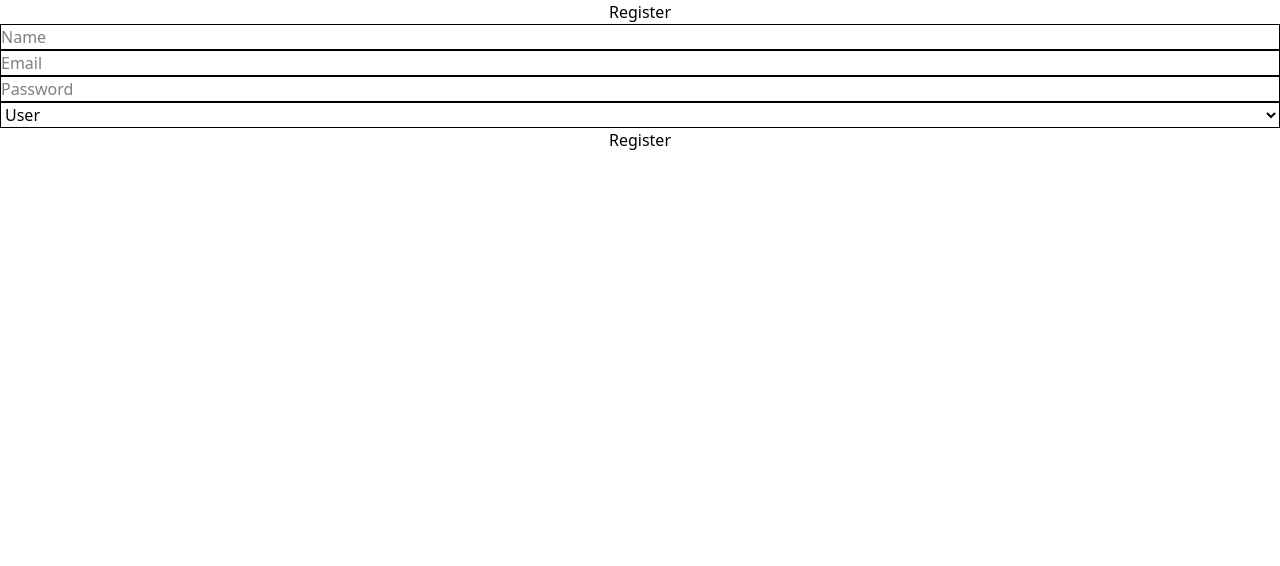
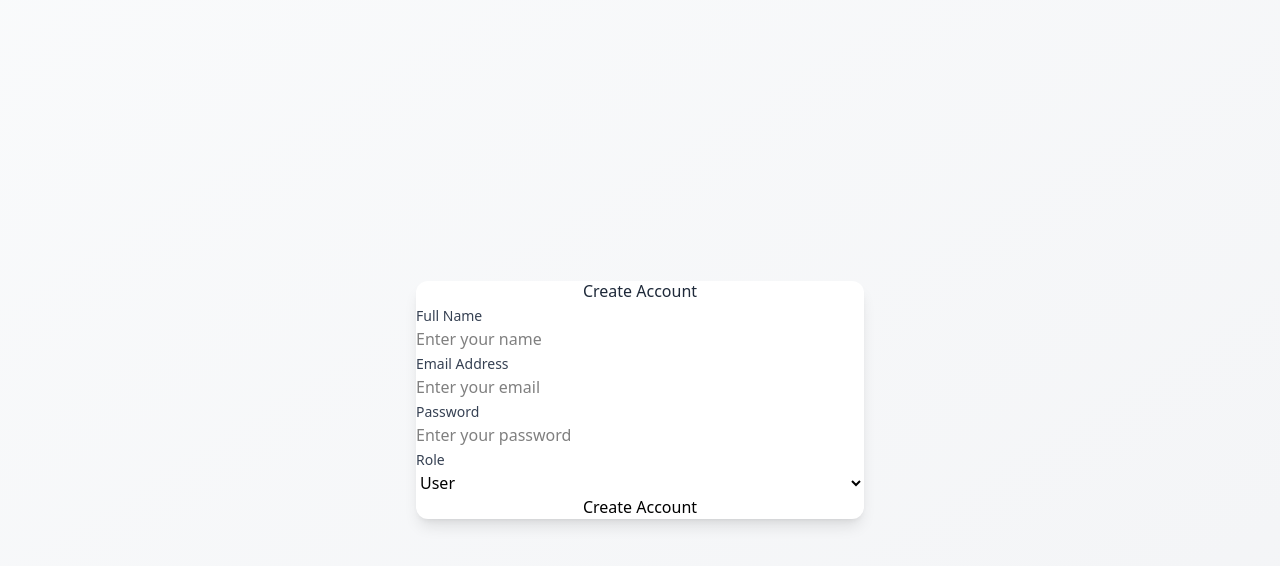
Before and after one commit to Aniket21628/AetherDesk, a Next.js app in the folder frontend/: page /register in a window 1280 px wide. Shown: the top 566 px of the page. Built offline with nearby package versions, Linux system fonts and the light colour scheme.

Commit message:
Update dependencies and enhance UI components for improved user experience

```diff
--- a/frontend/src/app/dashboard/page.tsx
+++ b/frontend/src/app/dashboard/page.tsx
@@ -17,8 +17,8 @@ type Ticket = {
 export default function DashboardPage() {
   const [tickets, setTickets] = useState<Ticket[]>([]);
   const [error, setError] = useState('');
-  const { token, logout } = useAuth();
-  const router = useRouter();
+  const { token, logout } = useAuth(); // hook 1
+  const router = useRouter();         // hook 2
 
   useEffect(() => {
     if (!token) {
@@ -26,8 +26,7 @@ export default function DashboardPage() {
     }
   }, [token, router]);
 
-  if (!token) return <p>Loading...</p>;
-
+  useEffect(() => {
     const fetchTickets = async () => {
       const token = localStorage.getItem('token');
       try {
@@ -45,19 +44,35 @@ export default function DashboardPage() {
       }
     };
 
-  useEffect(() => {
+    if (token) {
       fetchTickets();
-  }, []);
+    }
+  }, [token]);
+
+  if (!token) return <p>Loading...</p>;
 
   return (
-    <div className="p-6 bg-gray-50 min-h-screen">
-      <h1 className="text-2xl font-bold mb-4">Ticket Dashboard</h1>
-      {error && <p className="text-red-500 mb-4">{error}</p>}
-      <div className="grid grid-cols-1 sm:grid-cols-2 lg:grid-cols-3 gap-4">
-        {tickets.map(ticket => (
-          <TicketCard key={ticket.id} ticket={ticket} />
+    <div className="p-6 min-h-screen bg-gradient-to-b from-blue-100 to-white">
+  <h1 className="text-4xl font-bold mb-10 text-blue-900">🎫 Ticket Dashboard</h1>
+
+  <div className="grid grid-cols-1 md:grid-cols-3 gap-6">
+    {['open', 'in progress', 'closed'].map(status => (
+      <div key={status}>
+        <h2 className="text-2xl font-semibold mb-4 capitalize text-gray-800">
+          {status.replace('_', ' ')}
+        </h2>
+
+        {tickets.filter(t => t.status.toLowerCase() === status).length === 0 ? (
+          <p className="text-gray-500 italic">No tickets</p>
+        ) : (
+          tickets
+            .filter(t => t.status.toLowerCase() === status)
+            .map(ticket => <TicketCard key={ticket.id} ticket={ticket} />)
+        )}
+      </div>
     ))}
   </div>
 </div>
+
   );
 }
--- a/frontend/src/app/globals.css
+++ b/frontend/src/app/globals.css
@@ -1,2 +1,3 @@
 @import "tailwindcss/preflight";
+@import "tailwindcss";
 @tailwind utilities;
--- a/frontend/src/app/login/page.tsx
+++ b/frontend/src/app/login/page.tsx
@@ -1,5 +1,4 @@
 'use client';
-
 import { useState } from 'react';
 import { useRouter } from 'next/navigation';
 import { useAuth } from '../../context/AuthContext';
@@ -13,7 +12,6 @@ export default function LoginPage() {
 
   const handleChange = (e: React.ChangeEvent<HTMLInputElement>) => {
     setForm({ ...form, [e.target.name]: e.target.value });
-    // Clear error when user starts typing
     if (error) setError('');
   };
 
@@ -23,7 +21,10 @@ export default function LoginPage() {
     setError('');
 
     try {
-      console.log('Attempting login with:', { email: form.email, password: form.password ? '***' : 'empty' });
+      console.log('Attempting login with:', {
+        email: form.email,
+        password: form.password ? '***' : 'empty'
+      });
 
       const res = await fetch('http://localhost:5000/auth/login', {
         method: 'POST',
@@ -57,12 +58,12 @@ export default function LoginPage() {
   };
 
   return (
-    <div className="min-h-screen flex items-center justify-center bg-gray-50">
-      <div className="bg-white p-6 rounded shadow-md w-full max-w-md space-y-4">
-        <h2 className="text-2xl font-bold text-center">Login</h2>
+    <div className="min-h-screen flex items-center justify-center bg-gradient-to-br from-gray-50 to-gray-100">
+      <div className="bg-white p-6 rounded-xl shadow-lg w-full max-w-md space-y-6 transform transition-all duration-300 hover:-translate-y-1 hover:shadow-xl">
+        <h2 className="text-2xl font-bold text-center text-gray-800 mb-6">Login</h2>
 
         {error && (
-          <div className="bg-red-50 border border-red-200 text-red-600 px-4 py-3 rounded">
+          <div className="bg-red-50 border border-red-200 text-red-600 px-4 py-3 rounded-md animate-fade-in">
             {error}
           </div>
         )}
@@ -73,9 +74,9 @@ export default function LoginPage() {
             name="email"
             value={form.email}
             onChange={handleChange}
-            className="w-full p-2 border rounded focus:border-blue-500 focus:outline-none"
-            placeholder="Email"
+            placeholder="Email address"
             required
+            className="w-full p-3 border rounded-lg focus:border-blue-500 focus:ring-2 focus:ring-blue-200 focus:outline-none transition-colors duration-200 placeholder:text-gray-400"
           />
 
           <input
@@ -83,26 +84,30 @@ export default function LoginPage() {
             name="password"
             value={form.password}
             onChange={handleChange}
-            className="w-full p-2 border rounded focus:border-blue-500 focus:outline-none"
             placeholder="Password"
             required
+            className="w-full p-3 border rounded-lg focus:border-blue-500 focus:ring-2 focus:ring-blue-200 focus:outline-none transition-colors duration-200 placeholder:text-gray-400"
           />
 
           <button
             onClick={handleSubmit}
             disabled={isLoading || !form.email || !form.password}
-            className="w-full bg-blue-600 text-white p-2 rounded hover:bg-blue-700 disabled:bg-gray-400 disabled:cursor-not-allowed"
+            className={`w-full p-3 rounded-lg font-medium text-white transition-colors duration-200 ${
+              isLoading
+                ? 'bg-gray-400 cursor-not-allowed'
+                : 'bg-blue-600 hover:bg-blue-700 active:bg-blue-800'
+            }`}
           >
             {isLoading ? 'Logging in...' : 'Login'}
           </button>
         </div>
 
-        <div className="text-center">
+        <div className="text-center pt-4 border-t border-gray-200">
           <p className="text-sm text-gray-600">
             Don't have an account?{' '}
             <button
               onClick={() => router.push('/register')}
-              className="text-blue-600 hover:underline"
+              className="text-blue-600 font-medium hover:text-blue-800 transition-colors duration-200"
             >
               Sign up
             </button>
--- a/frontend/src/app/page.tsx
+++ b/frontend/src/app/page.tsx
@@ -4,7 +4,10 @@ export default function Home() {
   return (
     <main className="min-h-screen bg-gray-100 p-8">
       <h1 className="text-3xl font-bold mb-6 text-center">AI Support Chatbot</h1>
-      <Chatbot />
+      <div className="max-width flex flex-items justify-center mx-auto">
+       <Chatbot />
+      </div>
+
     </main>
   );
 }
--- a/frontend/src/app/register/page.tsx
+++ b/frontend/src/app/register/page.tsx
@@ -1,5 +1,4 @@
 'use client';
-
 import { useState } from 'react';
 import { useRouter } from 'next/navigation';
 import { useAuth } from '../../context/AuthContext';
@@ -7,11 +6,10 @@ import { useAuth } from '../../context/AuthContext';
 export default function RegisterPage() {
   const { setToken } = useAuth();
   const router = useRouter();
-
   const [name, setName] = useState('');
   const [email, setEmail] = useState('');
   const [password, setPassword] = useState('');
-  const [role, setRole] = useState('user'); // default role
+  const [role, setRole] = useState('user');
   const [error, setError] = useState('');
   const [loading, setLoading] = useState(false);
 
@@ -20,6 +18,7 @@ export default function RegisterPage() {
     setError('');
     setLoading(true);
 
+    try {
       const res = await fetch('http://localhost:5000/auth/register', {
         method: 'POST',
         headers: { 'Content-Type': 'application/json' },
@@ -27,63 +26,105 @@ export default function RegisterPage() {
       });
 
       const data = await res.json();
-    setLoading(false);
 
       if (!res.ok) {
         setError(data.error || 'Registration failed');
       } else {
-      // Optionally log user in immediately or redirect to login
-      // For now, redirect to login
         router.push('/login');
+      }
+    } catch (error) {
+      setError('Network error. Please try again.');
+    } finally {
+      setLoading(false);
     }
   };
 
   return (
-    <div className="max-w-md mx-auto mt-16 p-8 bg-white rounded shadow-md">
-      <h1 className="text-3xl font-semibold mb-6 text-center">Register</h1>
-      {error && <p className="mb-4 text-red-600">{error}</p>}
-      <form onSubmit={handleSubmit} className="space-y-5">
+    <div className="min-h-screen flex items-center justify-center bg-gradient-to-br from-gray-50 to-gray-100">
+      <div className="bg-white p-6 rounded-xl shadow-lg w-full max-w-md space-y-6 transform transition-all duration-300 hover:-translate-y-1 hover:shadow-xl">
+        <h1 className="text-2xl font-bold text-center text-gray-800 mb-6">Create Account</h1>
+
+        {error && (
+          <div className="bg-red-50 border border-red-200 text-red-600 px-4 py-3 rounded-md animate-fade-in">
+            {error}
+          </div>
+        )}
+
+        <form onSubmit={handleSubmit} className="space-y-4">
+          <div className="space-y-2">
+            <label htmlFor="name" className="text-sm font-medium text-gray-700">
+              Full Name
+            </label>
             <input
+              id="name"
               type="text"
-          placeholder="Name"
+              placeholder="Enter your name"
               required
-          className="w-full px-4 py-2 border rounded focus:outline-none focus:ring-2 focus:ring-blue-500"
               value={name}
               onChange={(e) => setName(e.target.value)}
+              className="w-full p-3 border rounded-lg focus:border-blue-500 focus:ring-2 focus:ring-blue-200 focus:outline-none transition-colors duration-200 placeholder:text-gray-400"
             />
+          </div>
+
+          <div className="space-y-2">
+            <label htmlFor="email" className="text-sm font-medium text-gray-700">
+              Email Address
+            </label>
             <input
+              id="email"
               type="email"
-          placeholder="Email"
+              placeholder="Enter your email"
               required
-          className="w-full px-4 py-2 border rounded focus:outline-none focus:ring-2 focus:ring-blue-500"
               value={email}
               onChange={(e) => setEmail(e.target.value)}
+              className="w-full p-3 border rounded-lg focus:border-blue-500 focus:ring-2 focus:ring-blue-200 focus:outline-none transition-colors duration-200 placeholder:text-gray-400"
             />
+          </div>
+
+          <div className="space-y-2">
+            <label htmlFor="password" className="text-sm font-medium text-gray-700">
+              Password
+            </label>
             <input
+              id="password"
               type="password"
-          placeholder="Password"
+              placeholder="Enter your password"
               required
-          className="w-full px-4 py-2 border rounded focus:outline-none focus:ring-2 focus:ring-blue-500"
               value={password}
               onChange={(e) => setPassword(e.target.value)}
+              className="w-full p-3 border rounded-lg focus:border-blue-500 focus:ring-2 focus:ring-blue-200 focus:outline-none transition-colors duration-200 placeholder:text-gray-400"
             />
+          </div>
+
+          <div className="space-y-2">
+            <label htmlFor="role" className="text-sm font-medium text-gray-700">
+              Role
+            </label>
             <select
-          className="w-full px-4 py-2 border rounded focus:outline-none focus:ring-2 focus:ring-blue-500"
+              id="role"
               value={role}
               onChange={(e) => setRole(e.target.value)}
+              className="w-full p-3 border rounded-lg focus:border-blue-500 focus:ring-2 focus:ring-blue-200 focus:outline-none transition-colors duration-200 bg-white cursor-pointer"
             >
               <option value="user">User</option>
               <option value="admin">Admin</option>
               <option value="support">Support</option>
             </select>
+          </div>
+
           <button
             type="submit"
             disabled={loading}
-          className="w-full py-2 bg-green-600 text-white rounded hover:bg-green-700 disabled:bg-gray-400"
+            className={`w-full p-3 rounded-lg font-medium text-white transition-colors duration-200 ${
+              loading
+                ? 'bg-gray-400 cursor-not-allowed'
+                : 'bg-green-600 hover:bg-green-700 active:bg-green-800'
+            }`}
           >
-          {loading ? 'Registering...' : 'Register'}
+            {loading ? 'Registering...' : 'Create Account'}
           </button>
         </form>
       </div>
+    </div>
   );
 }
--- a/frontend/src/components/TicketCard.tsx
+++ b/frontend/src/components/TicketCard.tsx
@@ -10,24 +10,34 @@ type Ticket = {
 };
 
 const TicketCard: React.FC<{ ticket: Ticket }> = ({ ticket }) => {
+  const statusColors = {
+    open: 'bg-green-100 text-green-700',
+    closed: 'bg-red-100 text-red-700',
+    'in progress': 'bg-yellow-100 text-yellow-800',
+  };
+
+  const priorityColors = {
+    high: 'text-red-600 font-semibold',
+    medium: 'text-yellow-600 font-medium',
+    low: 'text-green-600 font-normal',
+  };
+
   return (
-    <div className="border rounded-lg p-4 shadow-sm bg-white hover:shadow-md transition">
-      <div className="flex justify-between items-center">
-        <h3 className="text-lg font-semibold">{ticket.title}</h3>
-        <span className={`text-sm font-medium px-2 py-1 rounded-full
-          ${ticket.status === 'open' ? 'bg-green-100 text-green-700' :
-             ticket.status === 'closed' ? 'bg-red-100 text-red-700' :
-             'bg-yellow-100 text-yellow-700'}`}>
+    <div className="bg-white p-5 rounded-2xl shadow-lg mb-4 transition-all hover:shadow-2xl border border-gray-200">
+      <div className="flex justify-between items-center mb-3">
+        <span className={`text-xs px-3 py-1 rounded-full font-semibold uppercase ${statusColors[ticket.status.toLowerCase() as keyof typeof statusColors]}`}>
           {ticket.status}
         </span>
+        <span className={`text-sm ${priorityColors[ticket.priority.toLowerCase() as keyof typeof priorityColors]}`}>
+          {ticket.priority}
+        </span>
       </div>
-      <p className="text-sm text-gray-600 mt-1">{ticket.description}</p>
-      <div className="mt-2 text-sm text-gray-500">
-        Priority: <span className="capitalize">{ticket.priority}</span>
-      </div>
-      <div className="text-xs text-gray-400 mt-1">Created: {new Date(ticket.createdAt).toLocaleString()}</div>
+      <h3 className="text-lg font-bold text-gray-800">{ticket.title}</h3>
+      <p className="text-sm text-gray-600 mb-3">{ticket.description}</p>
+      <div className="text-xs text-gray-400">Created: {new Date(ticket.createdAt).toLocaleString()}</div>
     </div>
   );
 };
 
+
 export default TicketCard;
```
Also changed, not shown: frontend/package.json (+7 -6 lines), frontend/src/components/Chatbot.tsx (+24 -35 lines), 1 other file (tests, documents, lock files or other folders). Lines whose indentation alone changed are shown as unchanged.
